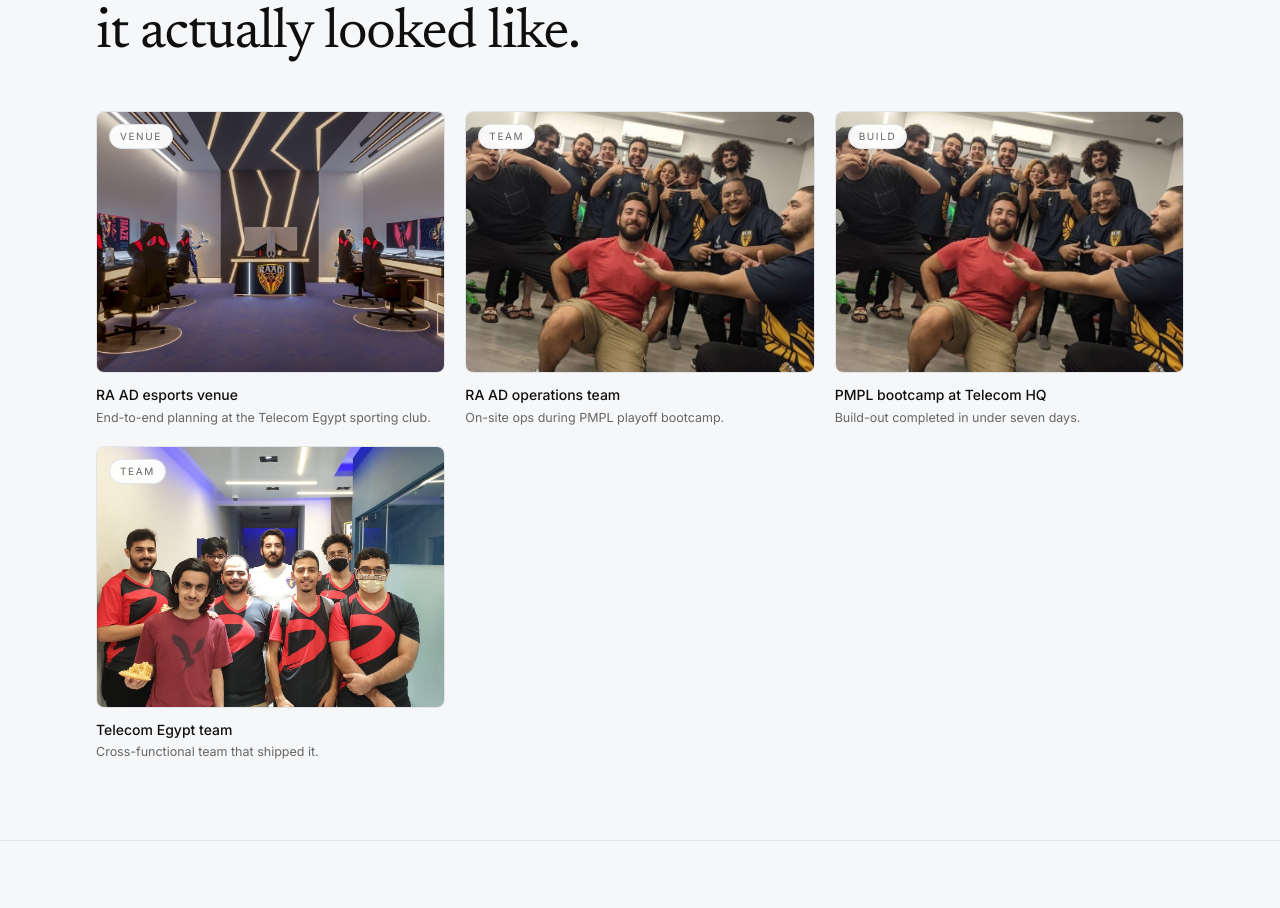
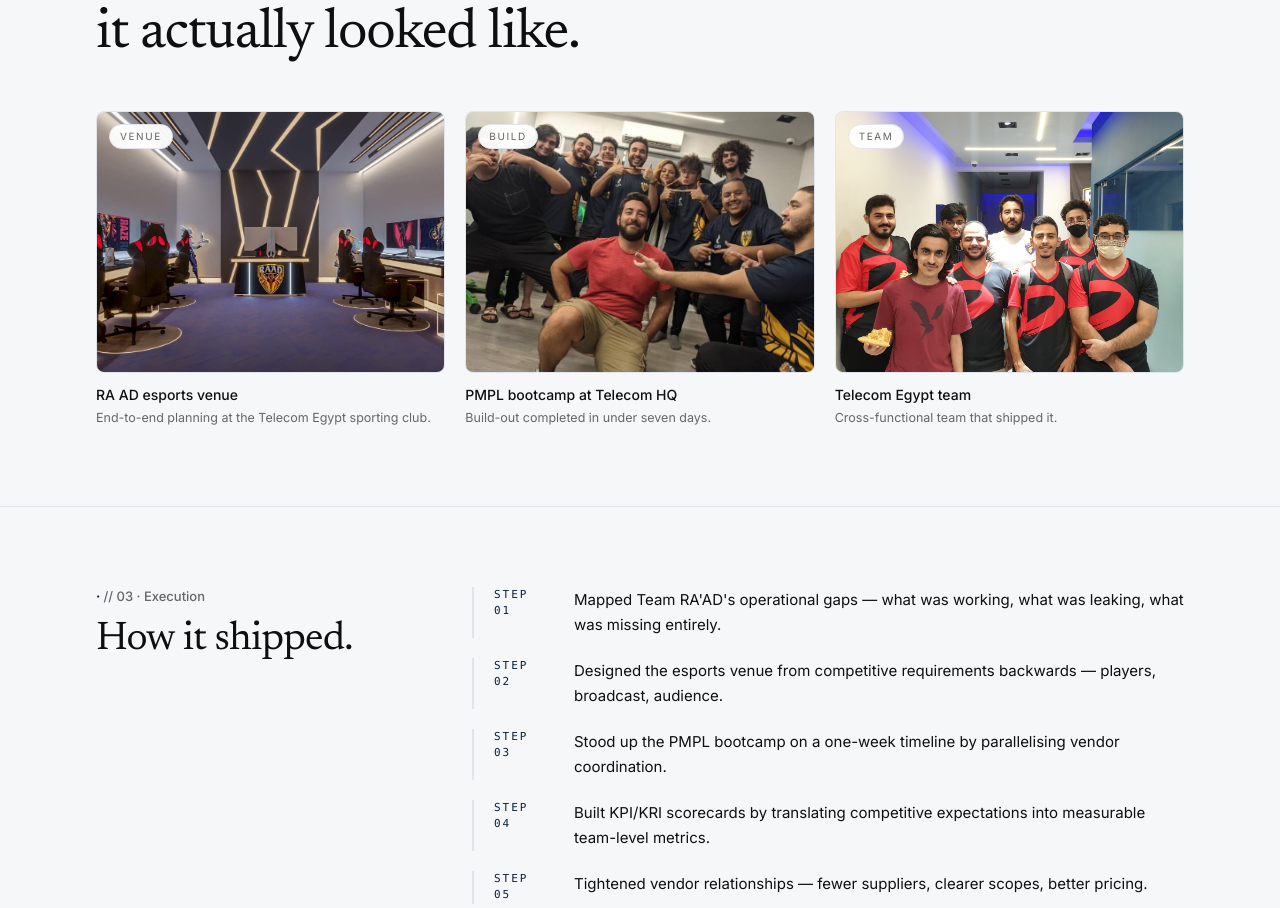
Before and after one commit to AbdalrahmanElGazzawi/abdalrahman-elgazzawi, a Next.js app: page /case-studies/telecom-egypt-raad in a window 1280 px wide. Shown: the part 3146-4054 px from the top of the page. Built offline with nearby package versions, Linux system fonts and the light colour scheme; no server answers.

Commit message:
dedup: drop duplicate raad-team tile from Telecom gallery

```diff
--- a/src/app/case-studies/telecom-egypt-raad/page.tsx
+++ b/src/app/case-studies/telecom-egypt-raad/page.tsx
@@ -10,7 +10,6 @@ const cs: CaseStudy = {
   tags: ["Venue construction","PMPL bootcamp","KPI/KRI structure","Vendor coordination"],
   media: [
     { type: "photo", src: "/work/raad-facility.jpg",      alt: "RA AD esports venue",          caption: "End-to-end planning at the Telecom Egypt sporting club.", tag: "Venue" },
-    { type: "photo", src: "/work/raad-team.jpg",          alt: "RA AD operations team",         caption: "On-site ops during PMPL playoff bootcamp.", tag: "Team" },
     { type: "photo", src: "/work/telecom-egypt-raad.jpg", alt: "PMPL bootcamp at Telecom HQ",   caption: "Build-out completed in under seven days.", tag: "Build" },
     { type: "photo", src: "/photos/te-team.jpg",          alt: "Telecom Egypt team",            caption: "Cross-functional team that shipped it.", tag: "Team" },
   ],
```
